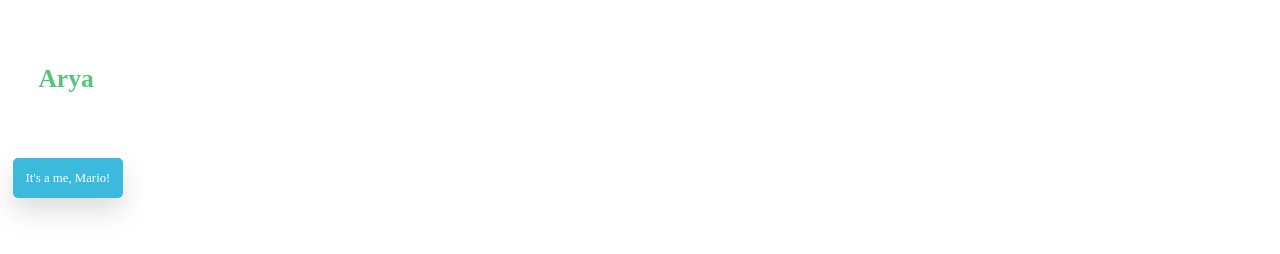
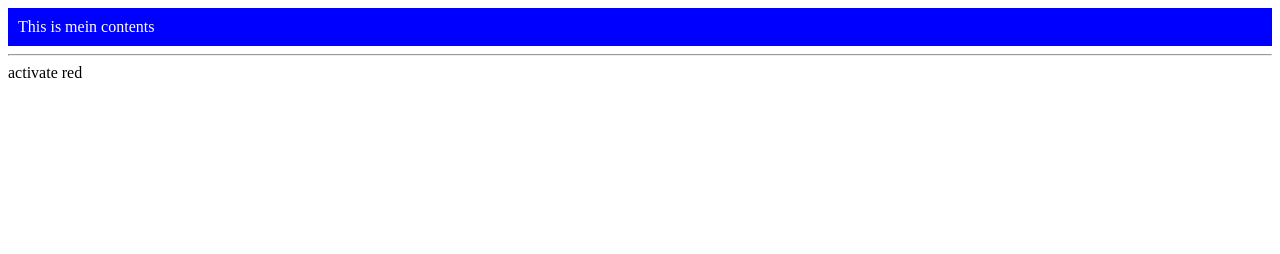
Before and after one commit to stevenleelawson/vue_and_scss, a website: page index.html in a window 1280 px wide. Drawn offline with nearby package versions, Linux system fonts and the light colour scheme.

Commit message:
using v-bind to bind an obj of colors to div (#2)
Co-authored-by: Steven Lawson <steven.lawson@healthsqyre.com>

```diff
--- a/index.html
+++ b/index.html
@@ -1,40 +1,37 @@
 <!DOCTYPE html>
 <html lang="en">
 <head>
-		<title>Complete vue first lesson</title>
    <meta charset="UTF-8">
-		<meta name="viewport" content="width=device-width, initial-scale=1">
-		<link href="css/style.css" rel="stylesheet">
-		<!-- vue 3 cdn -->
+   <meta name="viewport" content="width=device-width, initial-scale=1.0">
+   <meta http-equiv="X-UA-Compatible" content="ie=edge">
    <script src="https://unpkg.com/vue@next"></script>
 
+   <title>Document</title>
 </head>
 <body>
     <div id="app">
-
-
-			<h1 class="main__greeting">{{ name }}</h1>
-			<a class="main__btn" v-on:click.right="changeName('uncle ronnie', $event)">
-				It's a me, Mario!
-			</a>
-
-
+		<!-- the whole colors obj is being applied, ie both classes are bound to the div and when you click on it both become true but it is red coz that's the second class  -->
+        <div class="element"
+			v-bind:class="colors"
+		>
+			This is mein contents
+		</div>
+		<hr>
+		<div v-on:click="colors.red = !colors.red">activate red</div>
     </div>
 </body>
 <script>
 
-		const date = new Date().toLocaleString()
     const App = {
-			data() {
+        data(){
             return {
-					name: 'Arya',
+                colors: {
+					blue: true,
+					red: false
+				}
             }
         },
-			methods: {
-				changeName(newName, event) {
-					this.name = newName;
-					console.log('eeeveee', event)
-				},
+        methods:{
 
         }
     }
@@ -42,4 +39,25 @@
     Vue.createApp(App).mount('#app')
 
 </script>
+<style>
+    .element {
+        color: white;
+        background: black;
+        padding:10px
+    }
+    .blue {
+        background: blue;
+    }
+
+    .green {
+        background: green;
+    }
+    .red {
+        background: red ;
+    }
+    .large{
+        font-size: 40px;
+    }
+</style>
+
 </html>
--- a/sass/main.scss
+++ b/sass/main.scss
@@ -1,3 +1,8 @@
+$color-primary: #55c57a;
+$color-secondary: #3bbadd;
+
+$color-black: #565454;
+
 // basic reset
 
 *,
@@ -22,12 +27,10 @@ html {
 
 body {
 	box-sizing: border-box;
+	background-color: $color-primary;
 }
 
-$color-primary: #55c57a;
-$color-secondary: #3bbadd;
 
-$color-black: #565454;
 
 .main {
 	&__greeting {
@@ -40,6 +43,10 @@ $color-black: #565454;
 	}
 	&__v-html {
 		color: $color-secondary;
+	}
+	&__divider {
+		width: 50%;
+		margin: 1rem 2rem;
 	}
 }
 
```
Also changed, not shown: css/style.css. Lines whose indentation alone changed are shown as unchanged.
